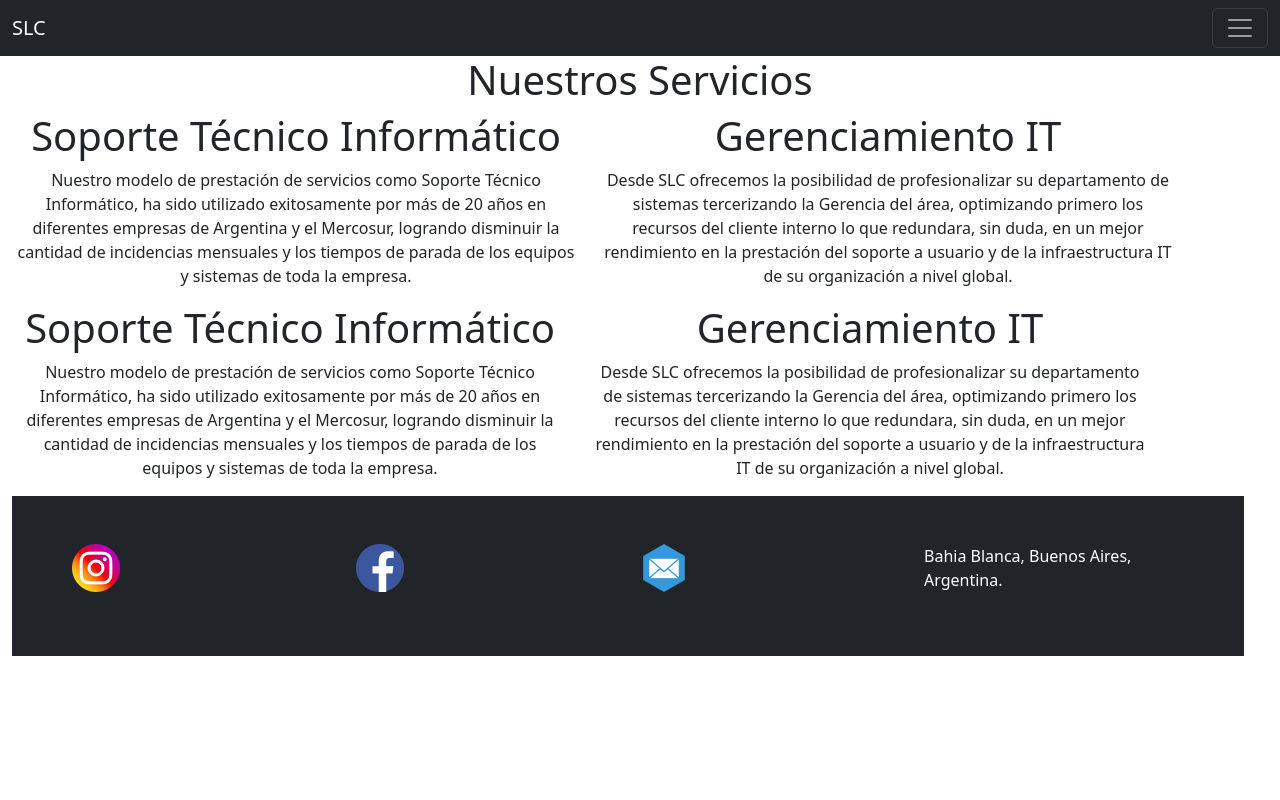
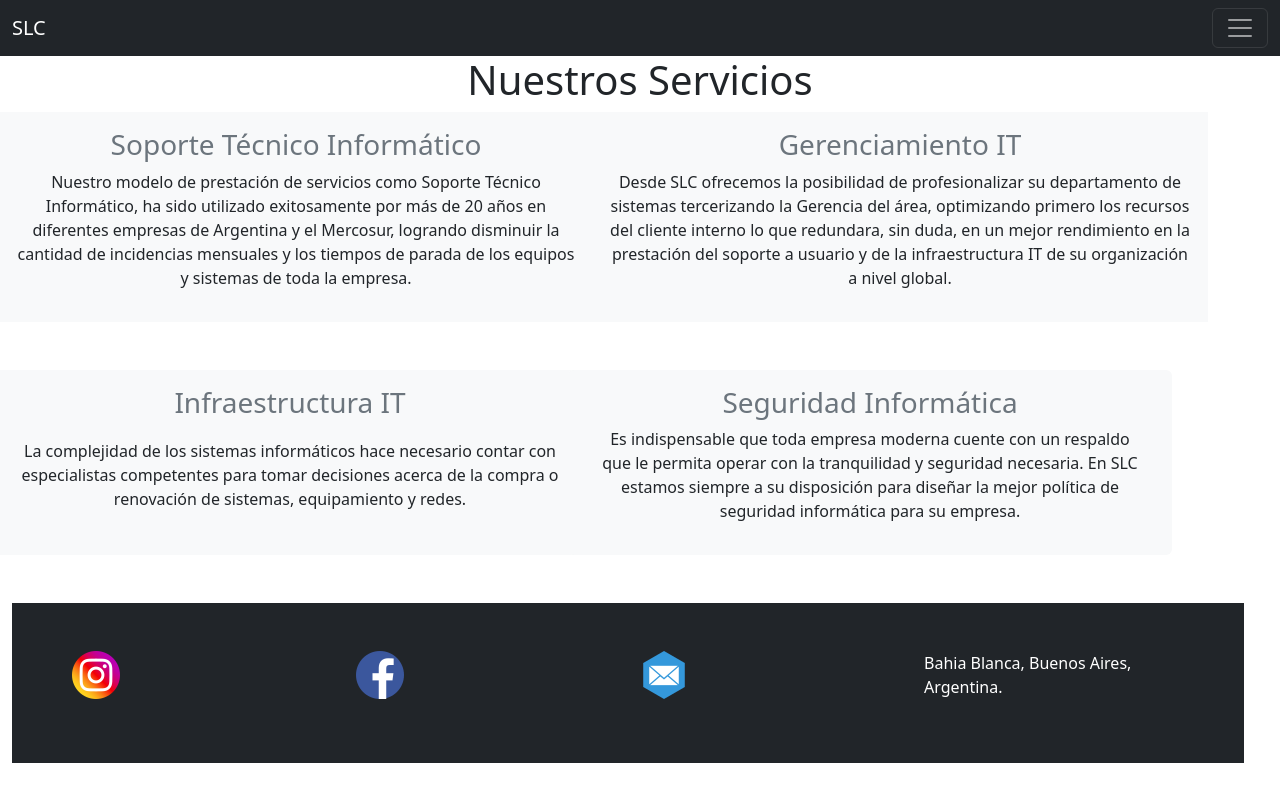
Before and after one commit to skillgamerz/proyectofinal, a plain HTML site: page views/service.html in a window 1280 px wide. Drawn offline with nearby package versions, Linux system fonts and the light colour scheme.

Commit message:
nuevos cambios

```diff
--- a/views/service.html
+++ b/views/service.html
@@ -42,26 +42,26 @@
 <!-- titulo -->
 
 <div class="text-center">
-    <h1>Nuestros Servicios</h1>
+    <h1 class="text-dark">Nuestros Servicios</h1>
 </div>
 <div class="row container-fluid">
       <div class="text-center row ">
-      <div class="row col-xs-12 col-sm-12 col-md-6 col-lg-6">
-        <h1>Soporte Técnico Informático</h1>
+      <div class=" shadow-none p-3 mb-5 bg-light rounded row col-xs-12 col-sm-12 col-md-6 col-lg-6">
+        <h2 class="fs-3 text-secondary">Soporte Técnico Informático</h2>
         <p>Nuestro modelo de prestación de servicios como Soporte Técnico Informático, ha sido utilizado exitosamente por más de 20 años en diferentes empresas de Argentina y el Mercosur, logrando disminuir la cantidad de incidencias mensuales y los tiempos de parada de los equipos y sistemas de toda la empresa.</p>
       </div>
-      <div class=" row col-xs-12 col-sm-12 col-md-6 col-lg-6">
-         <h1>Gerenciamiento IT</h1>
+      <div class="shadow-none p-3 mb-5 bg-light roundedrow col-xs-12 col-sm-12 col-md-6 col-lg-6">
+         <h2 class="fs-3 text-secondary">Gerenciamiento IT</h2>
         <p>Desde SLC ofrecemos la posibilidad de profesionalizar su departamento de sistemas tercerizando la Gerencia del área, optimizando primero los recursos del cliente interno lo que redundara, sin duda, en un mejor rendimiento en la prestación del soporte a usuario y de la infraestructura IT de su organización a nivel global.</p>
       </div>
       <div class="row">
-        <div class="row col-xs-12 col-sm-12 col-md-6 col-lg-6">
-          <h1>Soporte Técnico Informático</h1>
-          <p>Nuestro modelo de prestación de servicios como Soporte Técnico Informático, ha sido utilizado exitosamente por más de 20 años en diferentes empresas de Argentina y el Mercosur, logrando disminuir la cantidad de incidencias mensuales y los tiempos de parada de los equipos y sistemas de toda la empresa.</p>
+        <div class="shadow-none p-3 mb-5 bg-light rounded row col-xs-12 col-sm-12 col-md-6 col-lg-6">
+          <h2 class="fs-3 text-secondary">Infraestructura IT</h2>
+          <p>La complejidad de los sistemas informáticos hace necesario contar con especialistas competentes para tomar decisiones acerca de la compra o renovación de sistemas, equipamiento y redes.</p>
         </div>
-        <div class="row col-xs-12 col-sm-12 col-md-6 col-lg-6">
-           <h1>Gerenciamiento IT</h1>
-          <p>Desde SLC ofrecemos la posibilidad de profesionalizar su departamento de sistemas tercerizando la Gerencia del área, optimizando primero los recursos del cliente interno lo que redundara, sin duda, en un mejor rendimiento en la prestación del soporte a usuario y de la infraestructura IT de su organización a nivel global.</p>
+        <div class="shadow-none p-3 mb-5 bg-light rounded row col-xs-12 col-sm-12 col-md-6 col-lg-6">
+           <h2 class="fs-3 text-secondary">Seguridad Informática</h2>
+          <p>Es indispensable que toda empresa moderna cuente con un respaldo que le permita operar con la tranquilidad y seguridad necesaria. En SLC  estamos siempre a su disposición para diseñar la mejor política de seguridad informática para su empresa.</p>
         </div>
     </div>
   </div>
```
